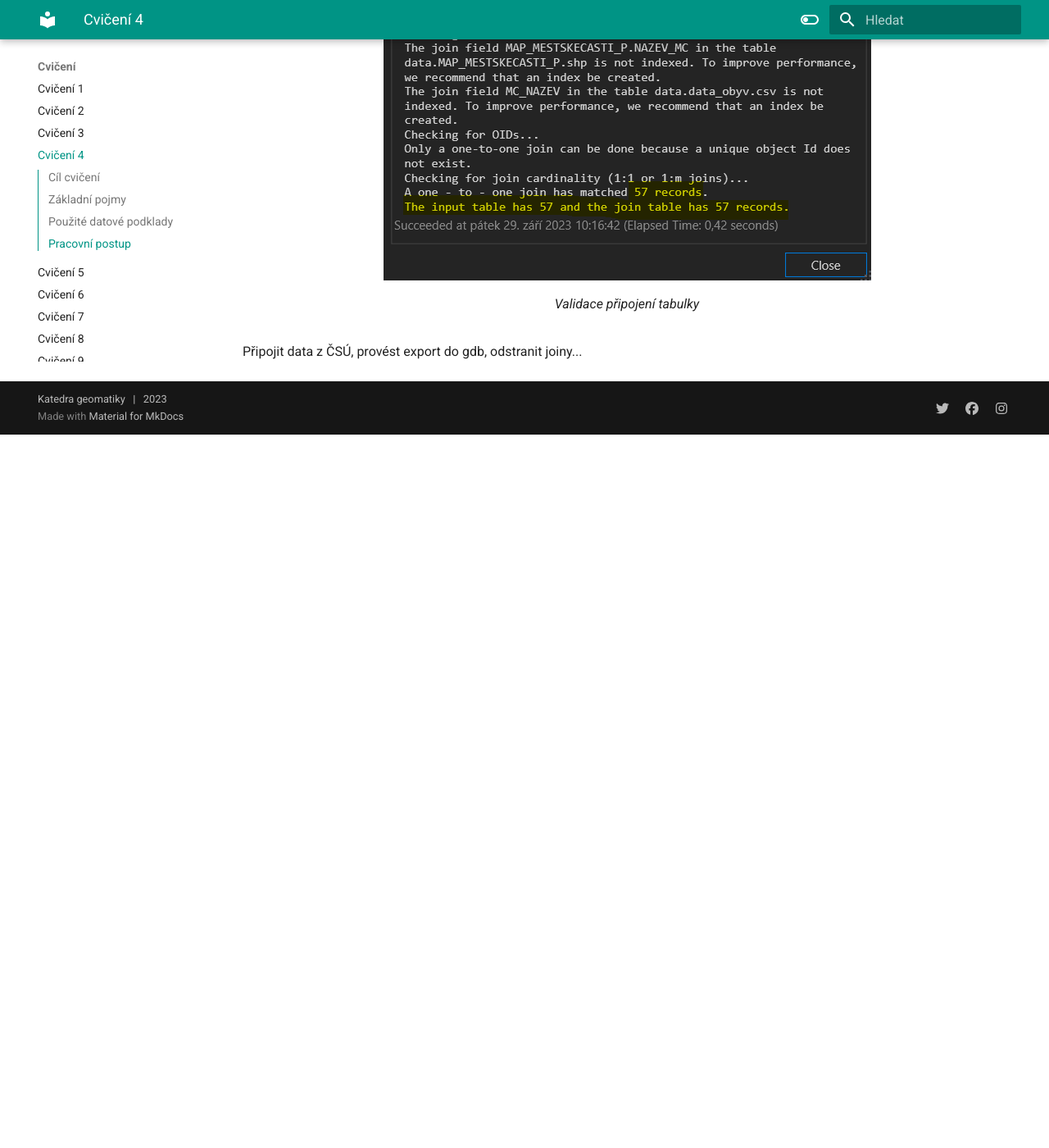
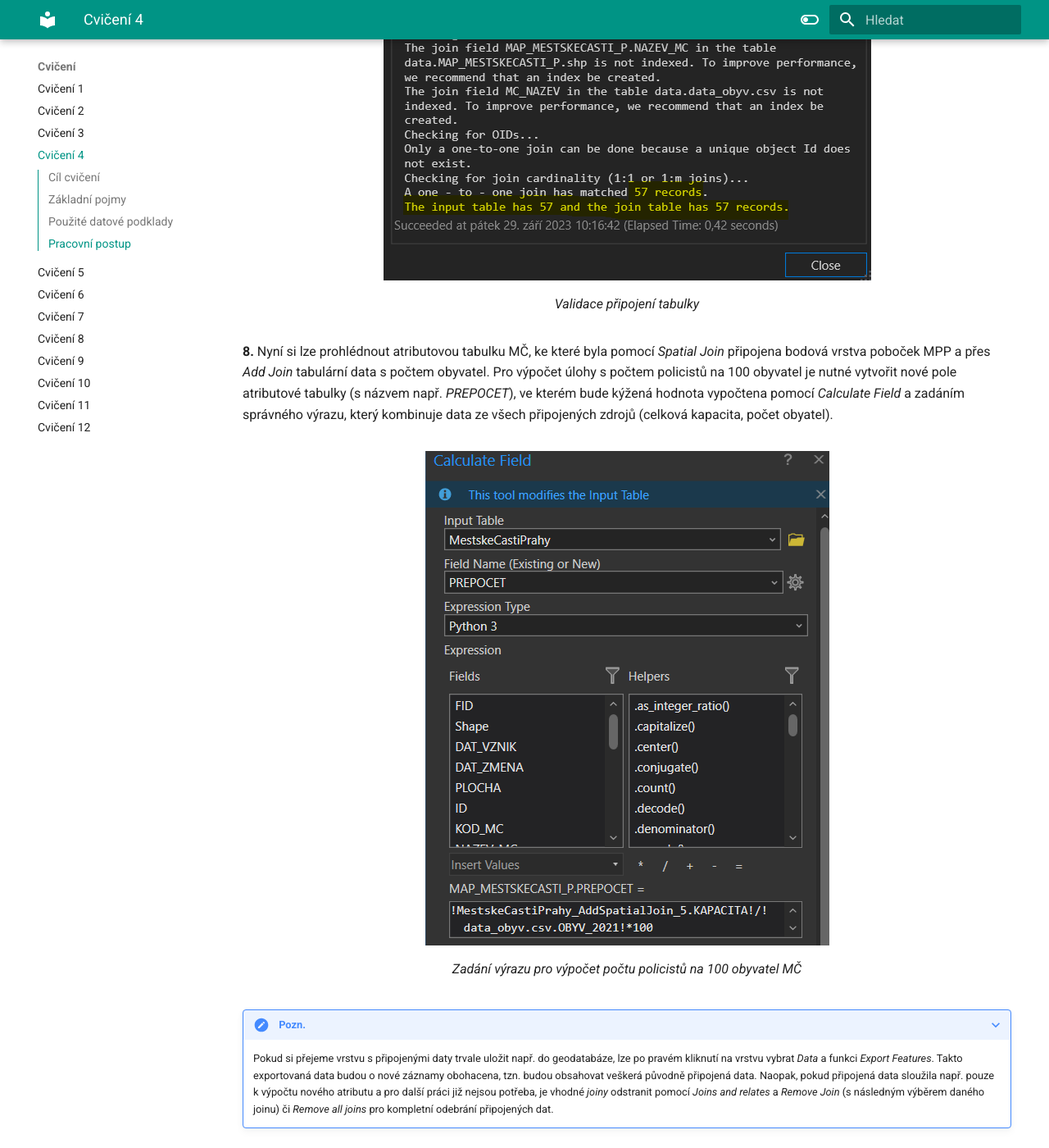
Before and after one commit to k155gis0/gis1, an MkDocs documentation site: the page built from docs/cviceni/cviceni4.md, in a window 1280 px wide and 1400 px high, scrolled down 5205 px. Shown: the whole window at 82% size. Built offline with MkDocs 1.6.1 and Material for MkDocs 9.7.7, drawn with Linux system fonts in a browser that asks for light colours; before the commit the page ends 5735 px from its top, so only the background shows below that.

Commit message:
$almost finishing cv4

```diff
--- a/docs/cviceni/cviceni4.md
+++ b/docs/cviceni/cviceni4.md
@@ -82,4 +82,12 @@ V této fázi je vždy rozumné provést validaci pomocí *Validate Join*. Jedn
   <figcaption>Validace připojení tabulky</figcaption>
 </figure>
 
-Připojit data z ČSÚ, provést export do gdb, odstranit joiny...
+**8.** Nyní si lze prohlédnout atributovou tabulku MČ, ke které byla pomocí *Spatial Join* připojena bodová vrstva poboček MPP a přes *Add Join* tabulární data s počtem obyvatel. Pro výpočet úlohy s počtem policistů na 100 obyvatel je nutné vytvořit nové pole atributové tabulky (s názvem např. *PREPOCET*), ve kterém bude kýžená hodnota vypočtena pomocí *Calculate Field* a zadáním správného výrazu, který kombinuje data ze všech připojených zdrojů (celková kapacita, počet obyatel).
+
+<figure markdown>
+  ![Calculate](../assets/cviceni4/Calculate.png)
+  <figcaption>Zadání výrazu pro výpočet počtu policistů na 100 obyvatel MČ</figcaption>
+</figure>
+
+???+ note "&nbsp;<span style="color:#448aff">Pozn.</span>"
+      Pokud si přejeme vrstvu s připojenými daty trvale uložit např. do geodatabáze, lze po pravém kliknutí na vrstvu vybrat *Data* a funkci *Export Features*. Takto exportovaná data budou o nové záznamy obohacena, tzn. budou obsahovat veškerá původně připojená data. Naopak, pokud připojená data sloužila např. pouze k výpočtu nového atributu a pro další práci již nejsou potřeba, je vhodné *joiny* odstranit pomocí *Joins and relates* a *Remove Join* (s následným výběrem daného joinu) či *Remove all joins* pro kompletní odebrání připojených dat.
```
Also changed, not shown: docs/assets/cviceni4/Calculate.png (added).
